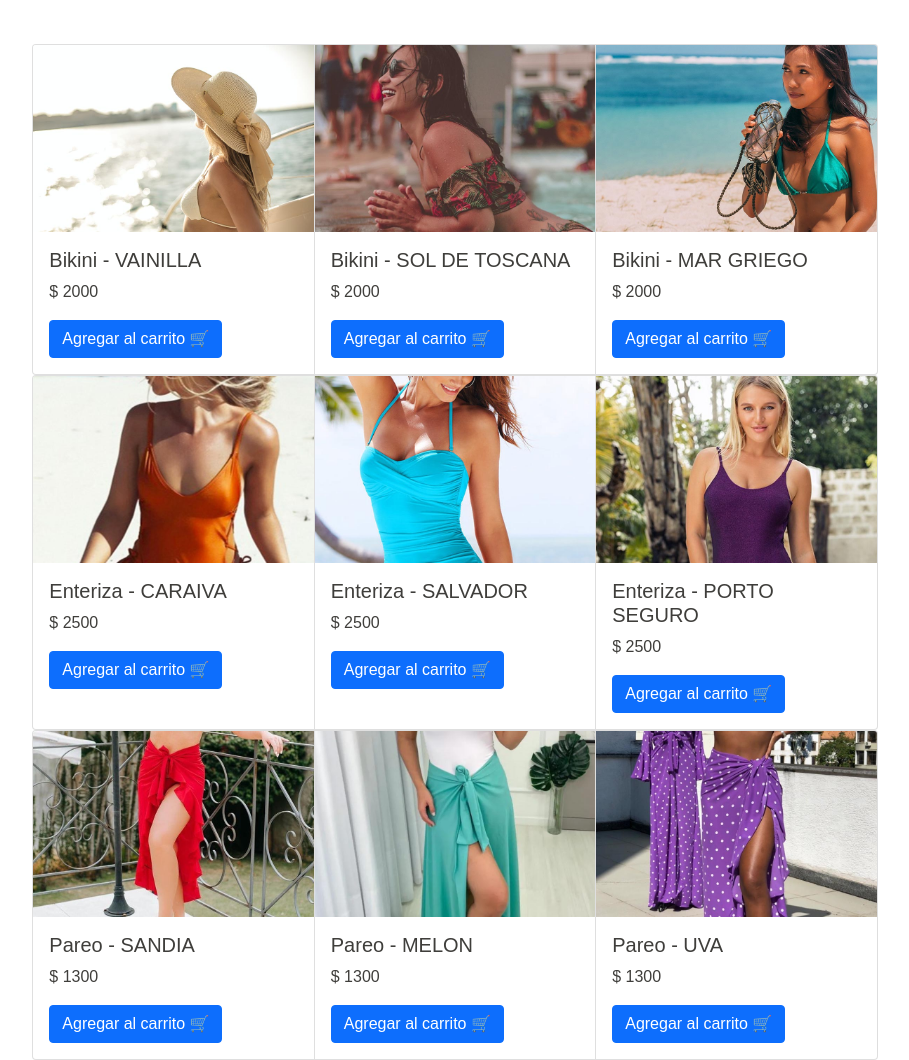
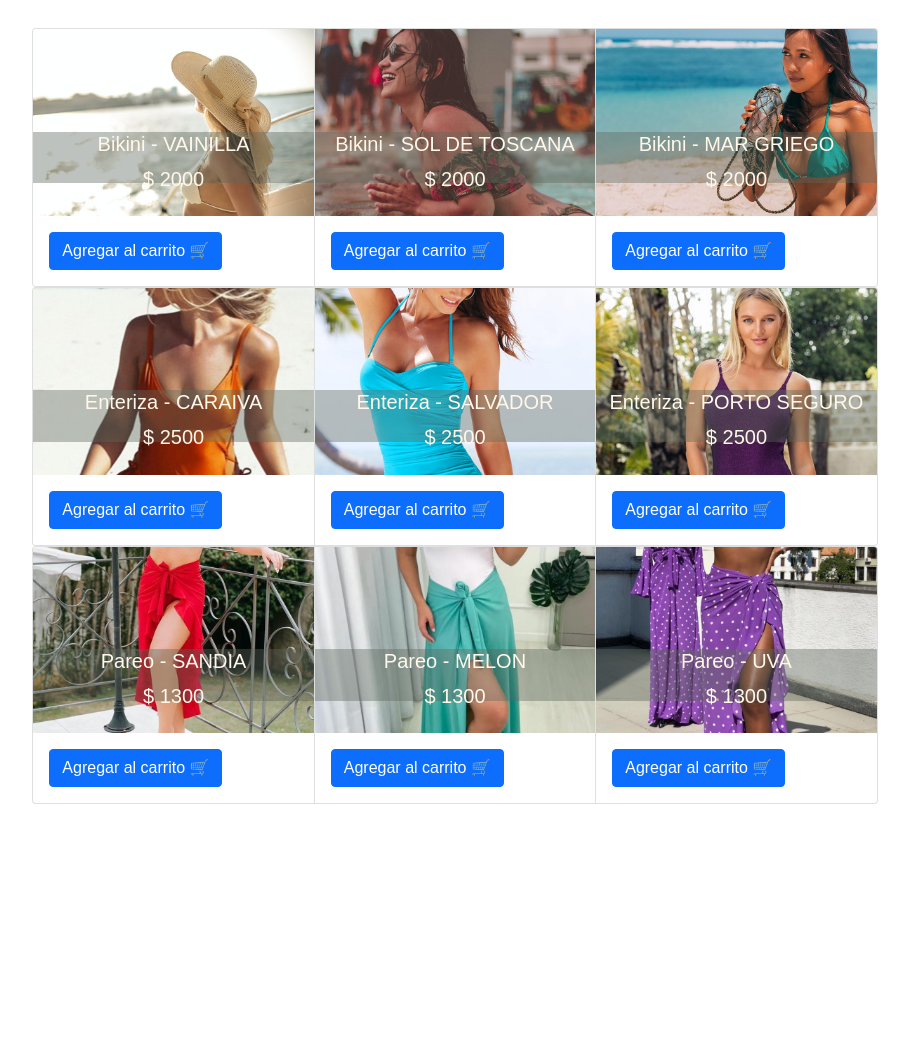
Before and after one commit to luizatri/la-maresia, a plain HTML site: page index.html in a window 1280 px wide. Shown: the part 980-2040 px from the top of the page, without its empty margins (185-1094 px from the left). After the commit the page ends 1784 px from the top, so only its background shows below. Drawn offline with nearby package versions, Linux system fonts and the light colour scheme.

Commit message:
entrega desafio 13

```diff
--- a/index.html
+++ b/index.html
@@ -49,7 +49,7 @@
 
             <li class="nav-item">
               <span id="contador-items"></span> <a class="nav-link class=" btn" data-bs-toggle="modal"
-                data-bs-target="#shoppingCart" href="./pages/cart.html" id="cart-info"> 🛒<h6 id="suma-precios"></h6>
+                data-bs-target="#shoppingCart" href="./pages/cart.html" id="cart-info"> 🛒<h6 id="suma-items"></h6>
               </a>
             </li>
 
@@ -238,15 +238,17 @@
 
 
 
-
       <!-- INICIO LINEA PRODUCTOS DESTACADOS  -->
 
       <div id="row-container" class="row justify-content-center">
         <div class="card card-template">
           <img src="" class="card-img-top" alt="...">
-          <div class="card-body">
+          <div class="productos__imgOverlay">
             <h5 class="card-title"></h5>
             <p class="card-text"></p>
+          </div>
+          <div class="card-body">
+
             <a href="#" class="btn btn-primary agregar"> Agregar al carrito 🛒</a>
           </div>
         </div>
--- a/scss/2-paginas/_index.scss
+++ b/scss/2-paginas/_index.scss
@@ -34,3 +34,42 @@
   .card-template {
       visibility: hidden;
   }
+
+
+.productos__index {
+    position: relative;
+}
+
+.productos__img {
+    height: auto;
+    width: 100%;
+}
+
+.productos__imgOverlay {
+    position: absolute;
+    top: 40%;
+    bottom: 40%;
+    left: 0;
+    right: 0;
+    text-align: center;
+    background-color: rgba(94, 102, 94, 0.4)  ;
+
+    p, h5 {
+
+        color: rgb(255, 248, 234);
+        font-size: 2.5vh;
+
+    }
+
+}
+
+.productos__btn{
+    padding-top: 30%;
+}
+
+.img-overlay:before {
+    content: ' ';
+    display: block;
+    /* adjust 'height' to position overlay content vertically */
+    height: 20%;
+  }
```
Also changed, not shown: js/script.js (+20 -9 lines), css/main.css, css/main.min.css, 2 other files.
